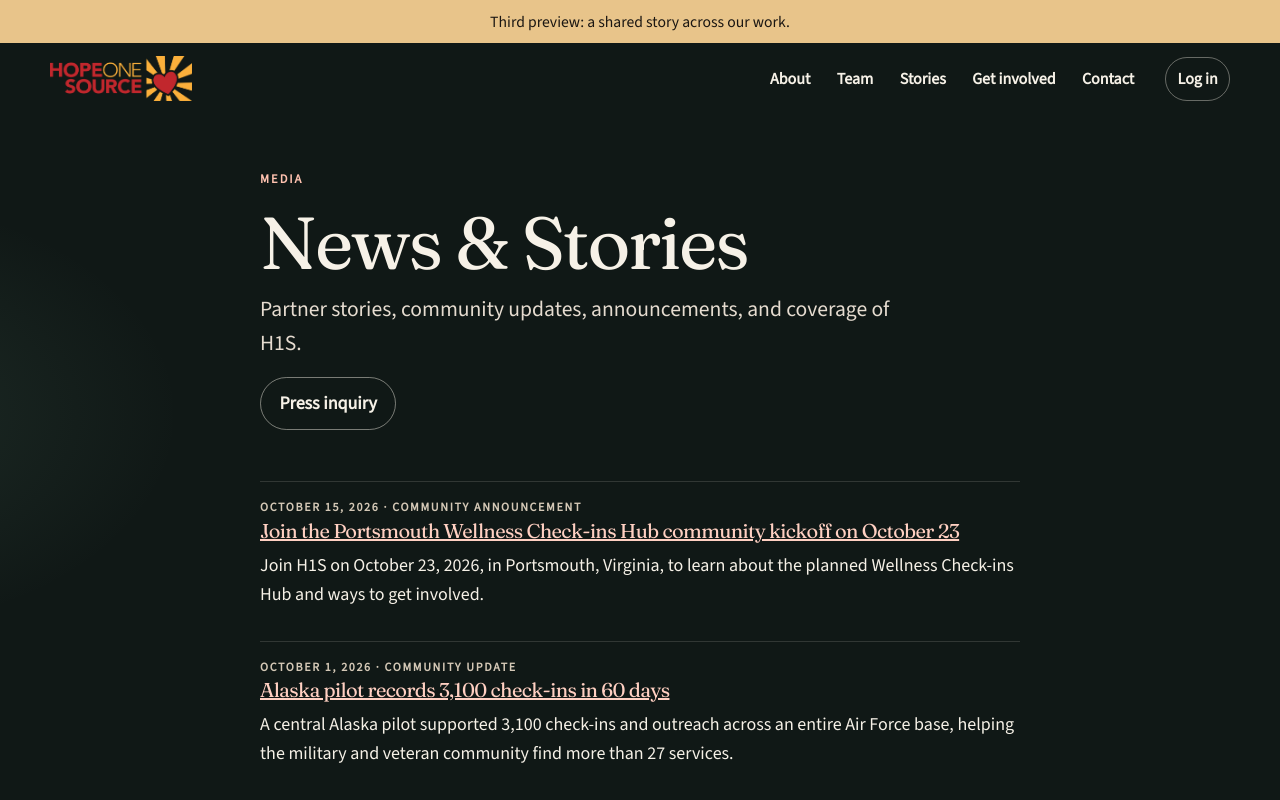
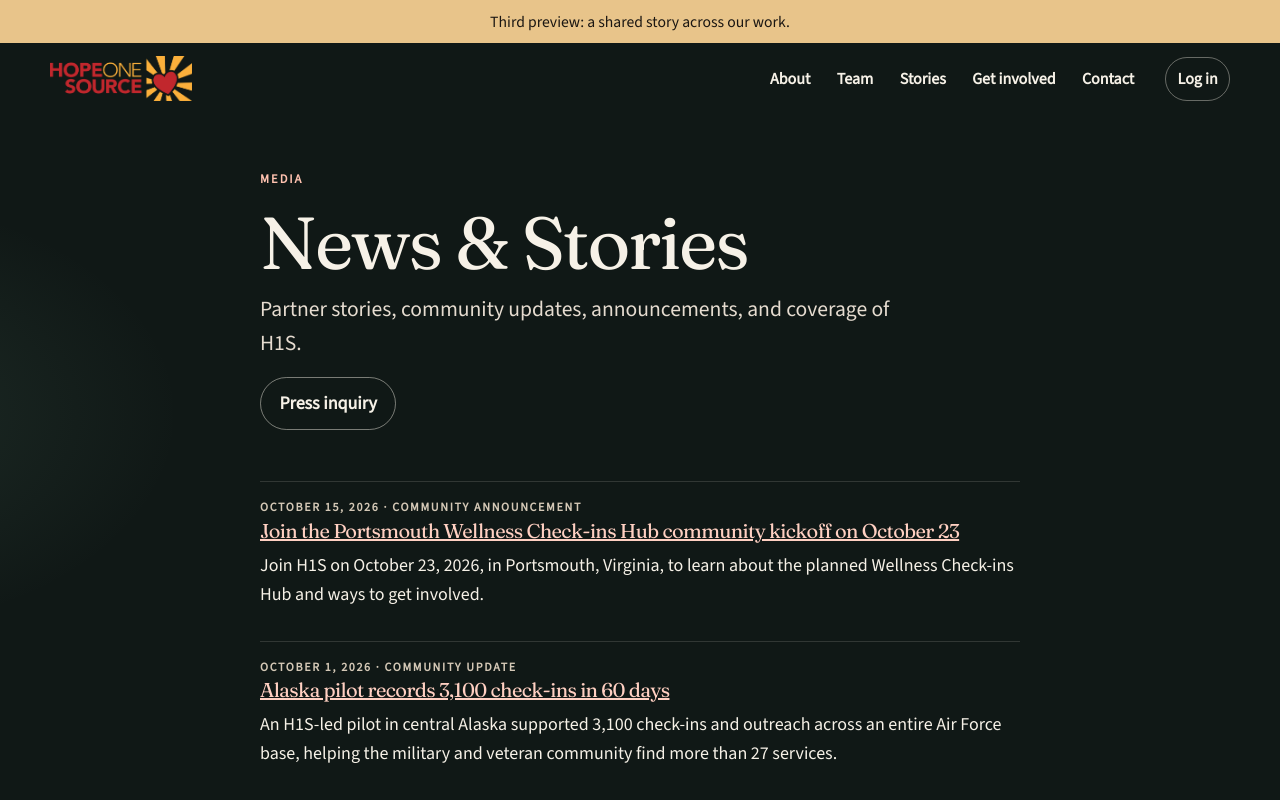
Before and after one commit to hopeonesource/hope1source.org, a React (Vite) app in the folder preview-v4/: page /press in a window 1280 px wide. Shown: the top 800 px of the page. Built offline with nearby package versions, Linux system fonts and the light colour scheme.

Commit message:
Identify H1S leadership in Alaska story summary

```diff
--- a/preview-v4/src/content/pressArticlesUpdates.js
+++ b/preview-v4/src/content/pressArticlesUpdates.js
@@ -52,7 +52,7 @@ export const pressArticlesUpdates = [
     dateTime: '2026-10-01',
     author: 'H1S Check-ins',
     kicker: 'Community update',
-    description: 'A central Alaska pilot supported 3,100 check-ins and outreach across an entire Air Force base, helping the military and veteran community find more than 27 services.',
+    description: 'An H1S-led pilot in central Alaska supported 3,100 check-ins and outreach across an entire Air Force base, helping the military and veteran community find more than 27 services.',
     blocks: [
       {
         type: 'p',
```
Also changed, not shown: 1 other file (tests, documents, lock files or other folders).
